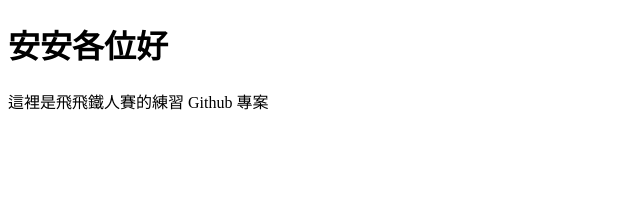
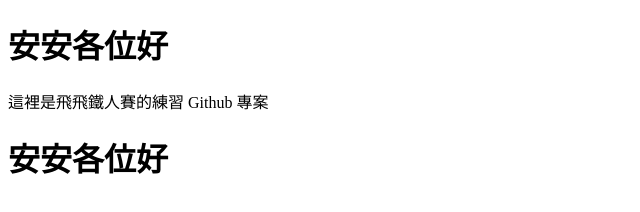
Before and after one commit to chifusong/ithome2020, a plain HTML site: page index.html in a window 1280 px wide. Shown: the whole page, without its empty margins (0-640 px from the left). Drawn offline with Linux system fonts and the light colour scheme.

Commit message:
Update index.html
add 1 line

```diff
--- a/index.html
+++ b/index.html
@@ -7,6 +7,7 @@
 <!--註解在這裡-->
 <h1>安安各位好</h1>
 <p>這裡是飛飛鐵人賽的練習 Github 專案</p>
+<h1>安安各位好</h1>
 
 </body>
 </html>
```
